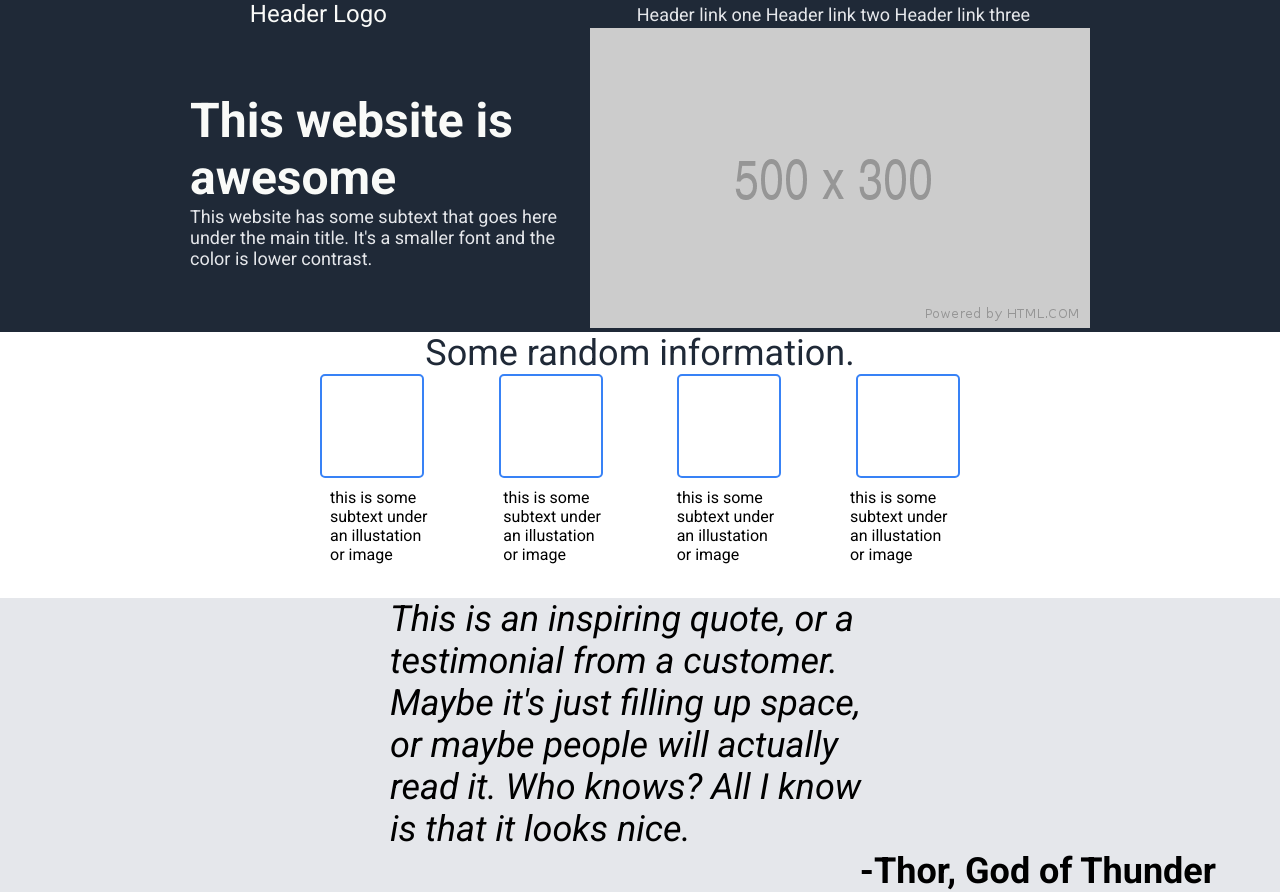
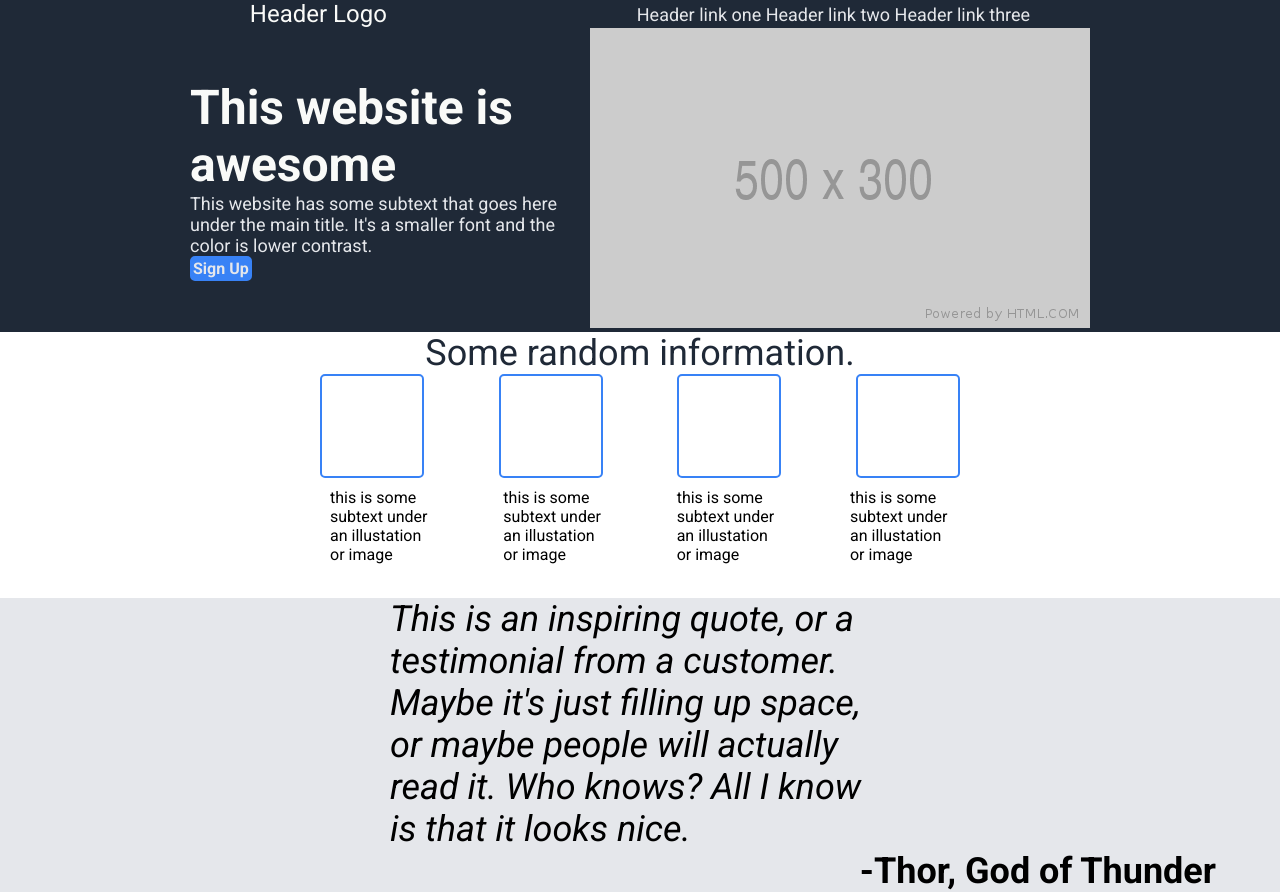
Before and after one commit to CyanTheory/project1, a plain HTML site: page index.html in a window 1280 px wide. Shown: the top 895 px of the page. Drawn offline with Linux system fonts and the light colour scheme.

Commit message:
more updates

```diff
--- a/index.html
+++ b/index.html
@@ -23,6 +23,7 @@
             <div class="herobox">
                 <div class="heromain">This website is awesome</div>
                 <div class="hero-link-text"><p>This website has some subtext that goes here under the main title. It's a smaller font and the color is lower contrast.</p></div>
+                <div class="herosignup">Sign Up</div>
             </div>
 
                 <div class="hero-2"><img src="assets/500x300.png"></div>
--- a/style.css
+++ b/style.css
@@ -50,14 +50,13 @@ h1,h2,h3,h4,h5,h6, p {
     display:flex;
     flex-direction: row;
     align-items: center;
-    justify-content: space-between;
+    justify-content: center;
     max-width: max-content;
 }
 .herobox{
     display: flex;
     flex-direction: column;
-    align-items: center;
-    justify-content: center;
+    align-items: flex-start;
     width: 400px;
 }
 .heromain{
@@ -65,6 +64,15 @@ h1,h2,h3,h4,h5,h6, p {
     font-size: 48px;
     font-weight: bolder;
   }
+.herosignup{
+    border-radius: 5px;
+    border:solid #3882f6;
+    background-color: #3882f6;
+    display: block;
+    align-items: center;
+    color: #E5E7EB;
+    font-weight: bold;
+}
 .hero-link-text{
     color: #E5E7EB;
     font-size: 18px;
```
